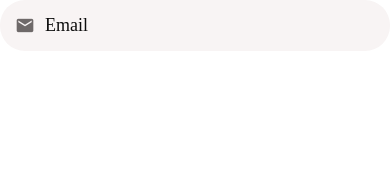
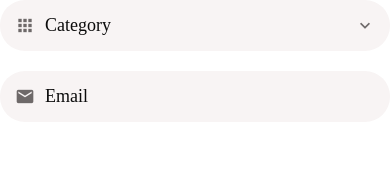
Before and after one commit to JoseBaptistaSjr/DoneWithIt3, a React Native app: screen / in a window 390 px wide. Shown: the top 192 px of the page. Built offline with nearby package versions, Linux system fonts and the light colour scheme.

Commit message:
appPicker

```diff
--- a/App.js
+++ b/App.js
@@ -1,5 +1,5 @@
-import React from 'react';
-import { View } from 'react-native';
+import React, { useState } from 'react';
+import { Switch, View } from 'react-native';
 import { GestureHandlerRootView } from 'react-native-gesture-handler';
 
 import AppButton from './app/components/AppButton';
@@ -14,11 +14,18 @@ import ListItem from './app/components/ListItem';
 import AccountScreen from './app/screens/AccountScreen';
 import ListingsScreen from './app/screens/ListingsScreen';
 import AppTextInput from './app/components/AppTextInput';
+import AppPicker from './app/components/AppPicker';
 
 export default function App() {
+  const [isEnabled, setIsEnabled] = useState(false);
+
+
   return (
     <GestureHandlerRootView>
-      <AppTextInput placeholder="Email" icon="email" />
+      <Screen>
+        <AppPicker icon="apps" placeholder='Category'/>
+        <AppTextInput icon="email" placeholder='Email'/>
+      </Screen>
     </GestureHandlerRootView>
   );
 }
--- /dev/null
+++ b/app/components/AppPicker.js
@@ -0,0 +1,49 @@
+import React from 'react';
+import { View, StyleSheet, Platform, TextInput, StatusBar, TouchableWithoutFeedback, Modal, Button} from 'react-native';
+import { MaterialCommunityIcons } from '@expo/vector-icons';
+import { useState } from 'react';
+
+
+import defaultStyles from '../config/styles';
+import AppText from './AppText';
+
+function AppPicker({icon, placeholder, ...otherProps}) {
+    const [modalVisible, setModalVisible] = useState(false);
+
+
+    return (
+        <>
+        <TouchableWithoutFeedback onPress={() => setModalVisible(true)}>
+          <View style={styles.container}>
+            {icon && <MaterialCommunityIcons name={icon} size={20} color={defaultStyles.colors.medium} style={styles.icon} />}
+            <AppText style={styles.text}>{placeholder}</AppText>
+            <MaterialCommunityIcons name="chevron-down" size={20} color={defaultStyles.colors.medium} />
+          </View>
+        </TouchableWithoutFeedback>
+        <Modal visible={modalVisible} animationType="slide">
+          <Button title="Close" onPress={() => setModalVisible(false)} />
+        </Modal>
+        </>
+    );
+}
+
+const styles = StyleSheet.create({
+    container: {
+        backgroundColor: defaultStyles.colors.light,
+        borderRadius: 25,
+        flexDirection: 'row',
+        width: '100%',
+        padding: 15,
+        marginVertical: 20,
+        marginTop: Platform.OS === 'android' ? StatusBar.currentHeight : 0,
+    },
+    icon: {
+        marginRight: 10,
+        alignSelf: 'center',
+    },
+    text: {
+        flex: 1,
+    },
+})
+
+export default AppPicker;
```
